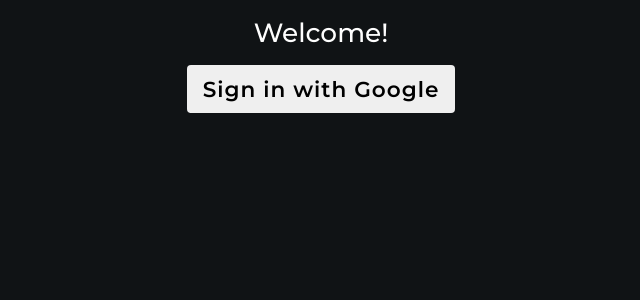
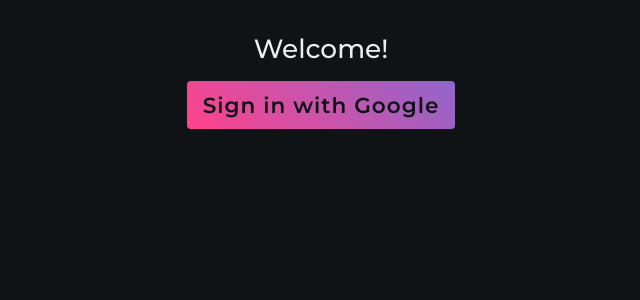
Before and after one commit to klutchdev/firebase-todo-demo-v9, a React (Create React App) app: page / in a window 1280 px wide. Shown: the top 300 px of the page, without its empty margins (319-959 px from the left). Built offline with nearby package versions, Linux system fonts and the light colour scheme; no server answers.

Commit message:
Adjust styling and colors

```diff
--- a/src/components/Profile/index.jsx
+++ b/src/components/Profile/index.jsx
@@ -27,8 +27,8 @@
 
   const styles = {
     image: {
-      width: "150px",
-      height: "150px",
+      width: "100px",
+      height: "100px",
       margin: "0 auto",
       borderRadius: "50%",
       boxShadow: "1px 1px 12px #030303aa",
@@ -62,9 +62,15 @@
       </div>
       <h4>{user.displayName}</h4>
       <h5>{user.email}</h5>
-      <BasicButton type="button" label="Sign out" onClick={logOut} />
+      <BasicButton
+        type="button"
+        label="Sign out"
+        bgColor="hsl(348, 100%, 61%)"
+        textColor="#101315"
+        onClick={logOut}
+      />
       <br />
-      <div onClick={handleClick} style={{ width: "75vw", height: "50vh" }}>
+      <div onClick={handleClick} style={{ width: "75vw", height: "100%" }}>
         <img style={{ width: "75vw", maxWidth: "75vw", height: "auto" }} src={imgUrl} alt="" />
         <input
           type="file"
--- a/src/components/SignIn/index.jsx
+++ b/src/components/SignIn/index.jsx
@@ -5,7 +5,13 @@
   return (
     <div className="flex align-center justify-center column p-1">
       <h3>Welcome!</h3>
-      <BasicButton type="button" label="Sign in with Google" onClick={googleSignIn} />
+      <BasicButton
+        type="button"
+        label="Sign in with Google"
+        bgColor="linear-gradient(45deg, hsl(337, 100%, 63%), hsl(265, 50%, 60%))"
+        textColor="#101315"
+        onClick={googleSignIn}
+      />
     </div>
   );
 };
--- a/src/index.css
+++ b/src/index.css
@@ -55,11 +55,13 @@
 
 body {
   height: 100%;
-  color: var(--white);
+  color: var(--light);
   background: var(--dark);
   font-family: var(--font-primary);
   scroll-padding-top: 1rem;
+  padding: 1rem;
   overflow-x: hidden;
+  overflow-y: scroll;
 }
 
 h1 {
```
